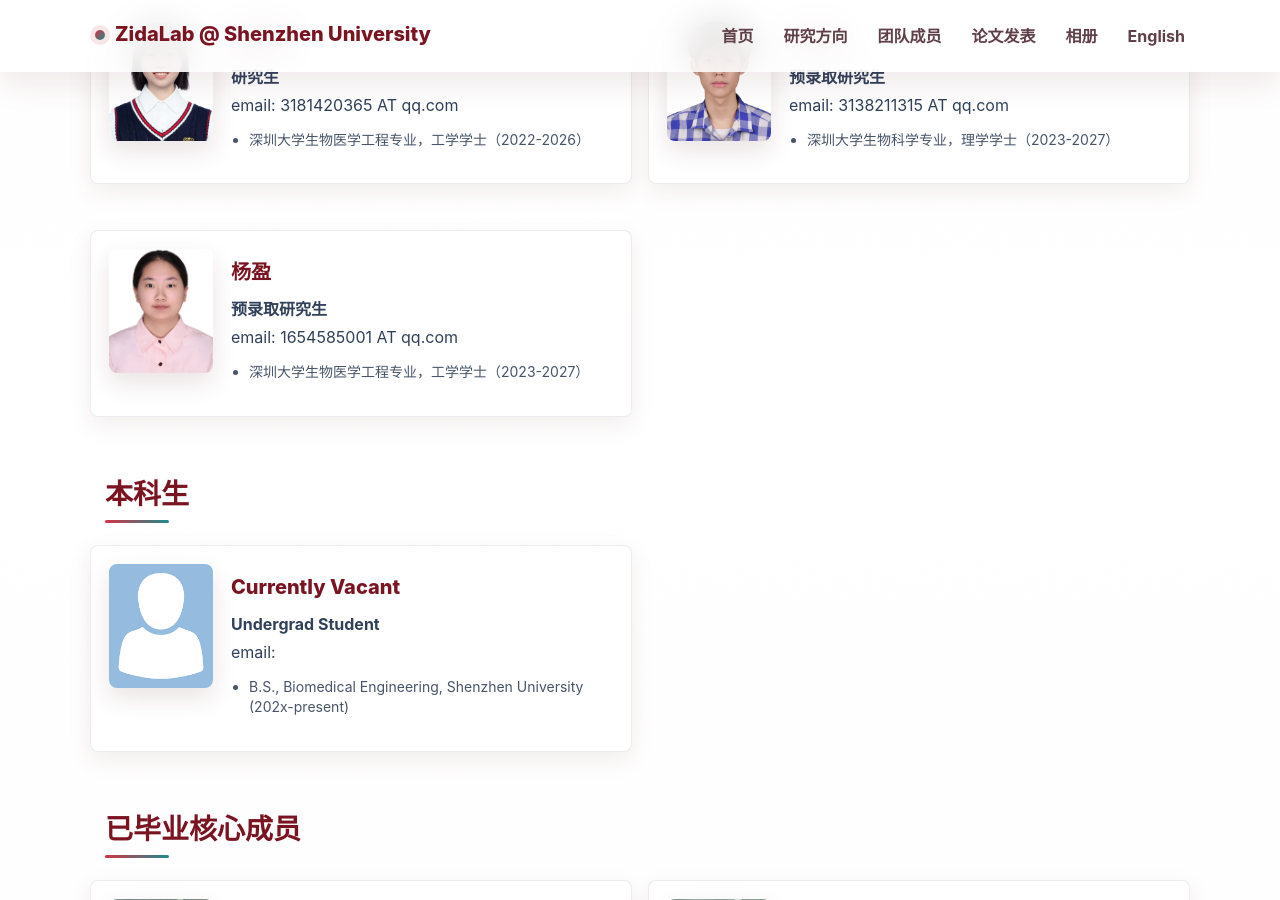
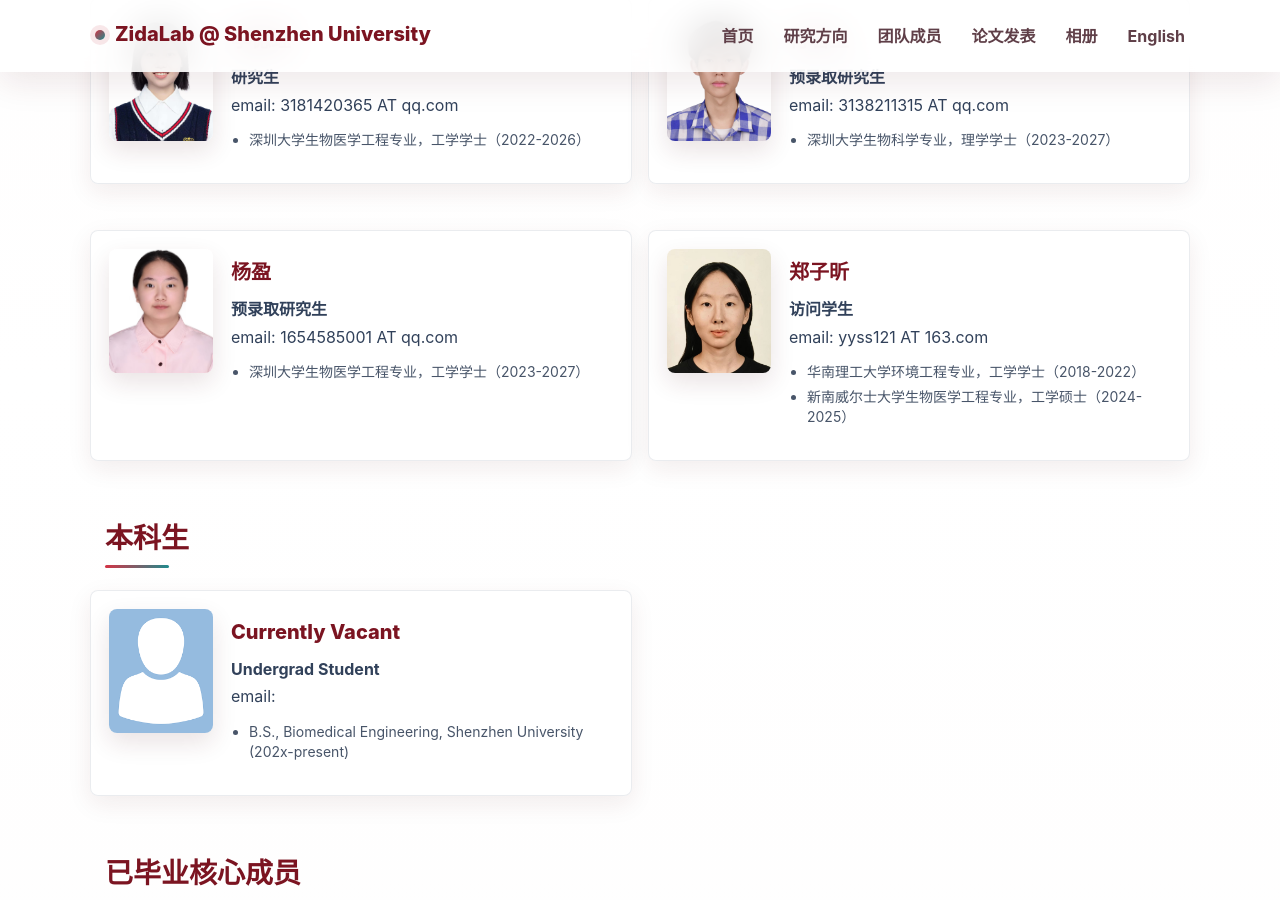
Before and after one commit to zidalab/zidalab.github.io, a Jekyll site: the page built from _pages/zh-team.md, in a window 1280 px wide and 900 px high, scrolled down 1562 px. Built offline with Jekyll 4.4.1, drawn with Linux system fonts in a browser that asks for light colours; nearby versions of some CDN libraries.

Commit message:
update member

```diff
--- a/_data/team_members.yml
+++ b/_data/team_members.yml
@@ -110,3 +110,15 @@
   number_educ: 1
   education1: B.S., Biomedical Engineering, Shenzhen University (2023-2027)
   education1_zh: 深圳大学生物医学工程专业，工学学士（2023-2027）
+
+- name: Zixin Zheng
+  name_zh: 郑子昕
+  photo: Zixin.jpg
+  info: Visiting Student
+  info_zh: 访问学生
+  email: yyss121 AT 163.com
+  number_educ: 2
+  education1: B.Eng., Environmental Engineering, South China University of Technology (2018-2022)
+  education1_zh: 华南理工大学环境工程专业，工学学士（2018-2022）
+  education2: M.Eng., Biomedical Engineering, University of New South Wales (2024-2025)
+  education2_zh: 新南威尔士大学生物医学工程专业，工学硕士（2024-2025）
```
Also changed, not shown: images/teampic/Zixin.jpg (added).
